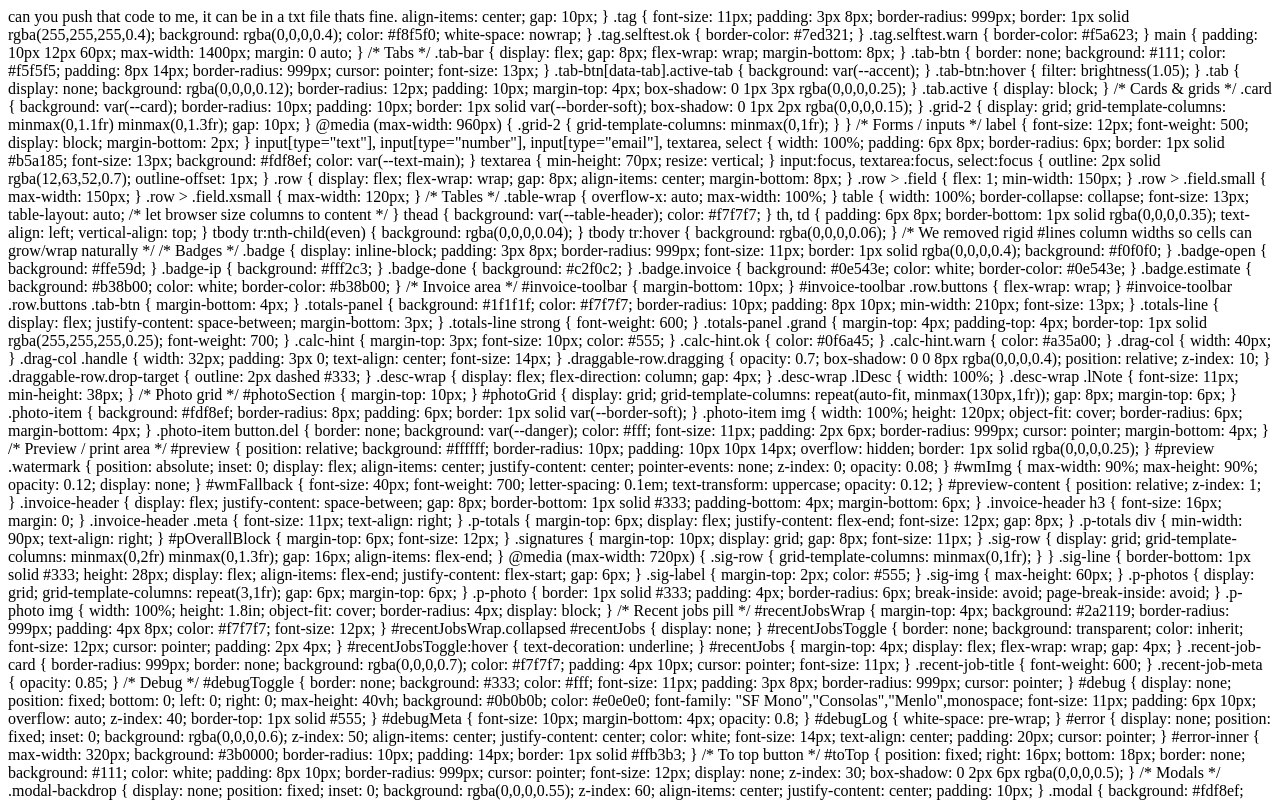
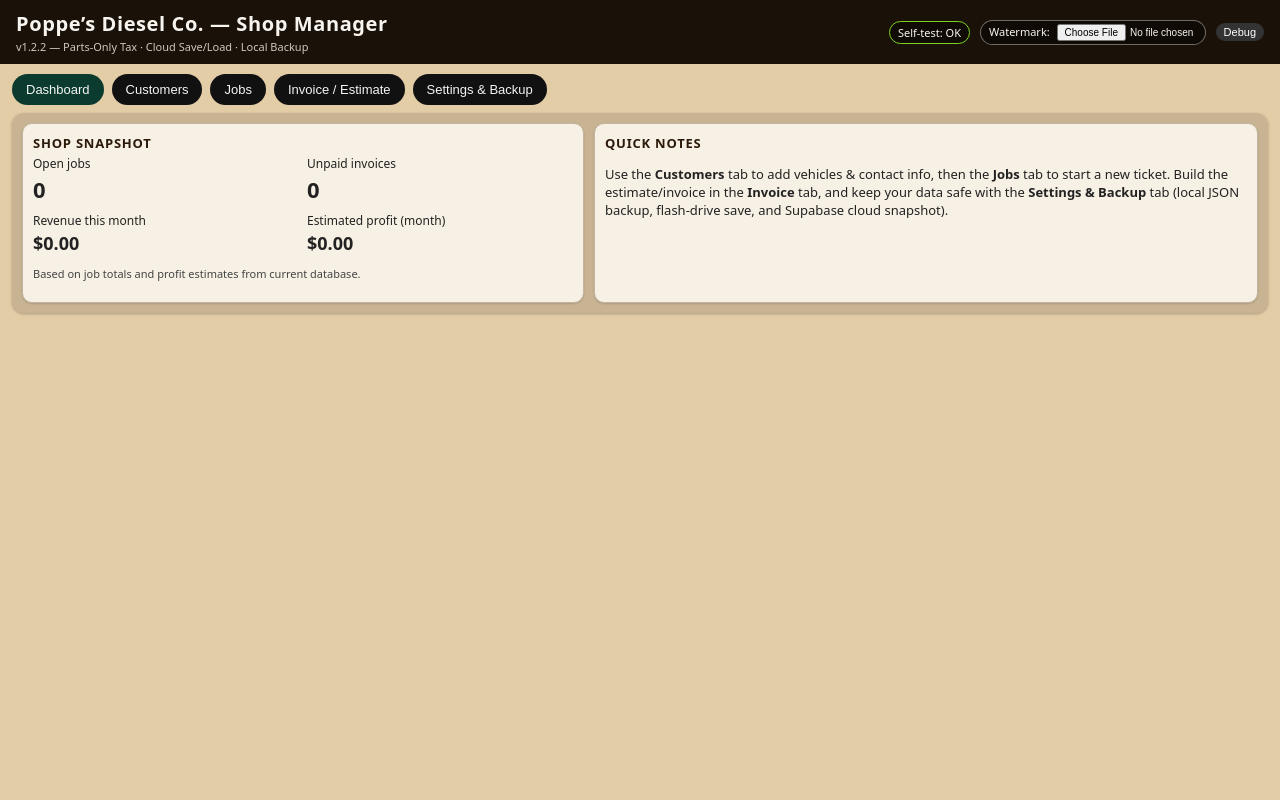
Before and after one commit to plwalkr/PoppesDieselCo-Invoice, a plain HTML site: page index.html in a window 1280 px wide. Shown: the top 800 px of the page. Drawn offline with nearby package versions, Linux system fonts and the light colour scheme.

Commit message:
Update index.html

```diff
--- a/index.html
+++ b/index.html
@@ -1,4 +1,66 @@
-can you push that code to me, it can be in a txt file thats fine.       align-items: center;
+<!DOCTYPE html>
+<html lang="en">
+<head>
+  <meta charset="utf-8" />
+  <title>Poppe’s Diesel Co. — Shop Manager v1.2.2 (Parts-Only Tax + Cloud Fix)</title>
+  <meta name="viewport" content="width=device-width, initial-scale=1" />
+
+  <!-- Supabase client (v2 UMD) -->
+  <script src="https://cdn.jsdelivr.net/npm/@supabase/supabase-js@2"></script>
+
+  <style>
+    :root {
+      --bg: #e3cda7;
+      --bg-dark: #d2b78a;
+      --card: #f7f0e4;
+      --accent: #0b3b2e;
+      --accent-soft: #164b3c;
+      --accent-text: #ffffff;
+      --danger: #7d1c1c;
+      --text-main: #222222;
+      --text-soft: #444444;
+      --border-soft: #c3b59f;
+      --table-header: #1c1c1c;
+    }
+    * { box-sizing: border-box; }
+    body {
+      margin: 0;
+      padding: 0;
+      font-family: system-ui, -apple-system, BlinkMacSystemFont, "Segoe UI", sans-serif;
+      background: var(--bg);
+      color: var(--text-main);
+    }
+    h1,h2,h3,h4 { margin: 0; }
+
+    /* Layout */
+    header {
+      background: #1a1208;
+      color: #f8f5f0;
+      padding: 10px 16px;
+      display: flex;
+      align-items: center;
+      justify-content: space-between;
+      gap: 12px;
+      position: sticky;
+      top: 0;
+      z-index: 20;
+    }
+    header .title-block {
+      display: flex;
+      flex-direction: column;
+      gap: 2px;
+    }
+    header .title-block h1 {
+      font-size: 20px;
+      letter-spacing: 0.03em;
+    }
+    header .subtitle {
+      font-size: 11px;
+      opacity: 0.8;
+    }
+    header .right-block {
+      display: flex;
+      align-items: center;
       gap: 10px;
     }
 
```
